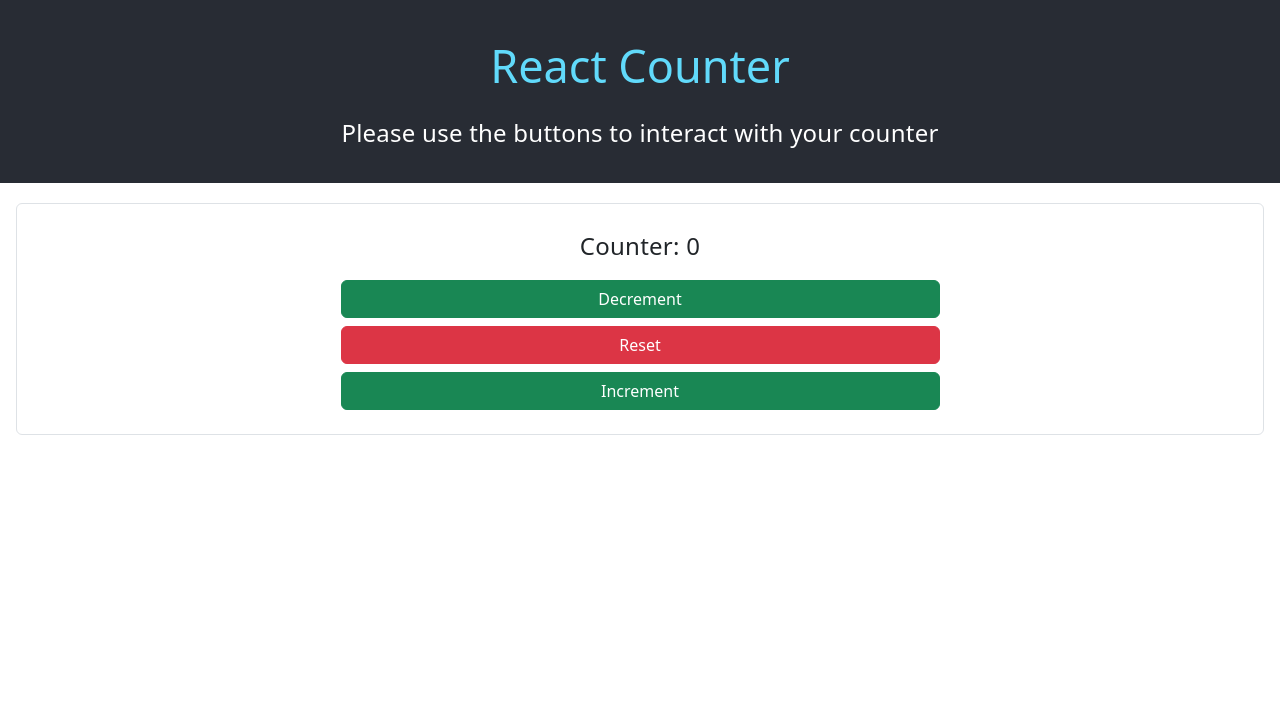
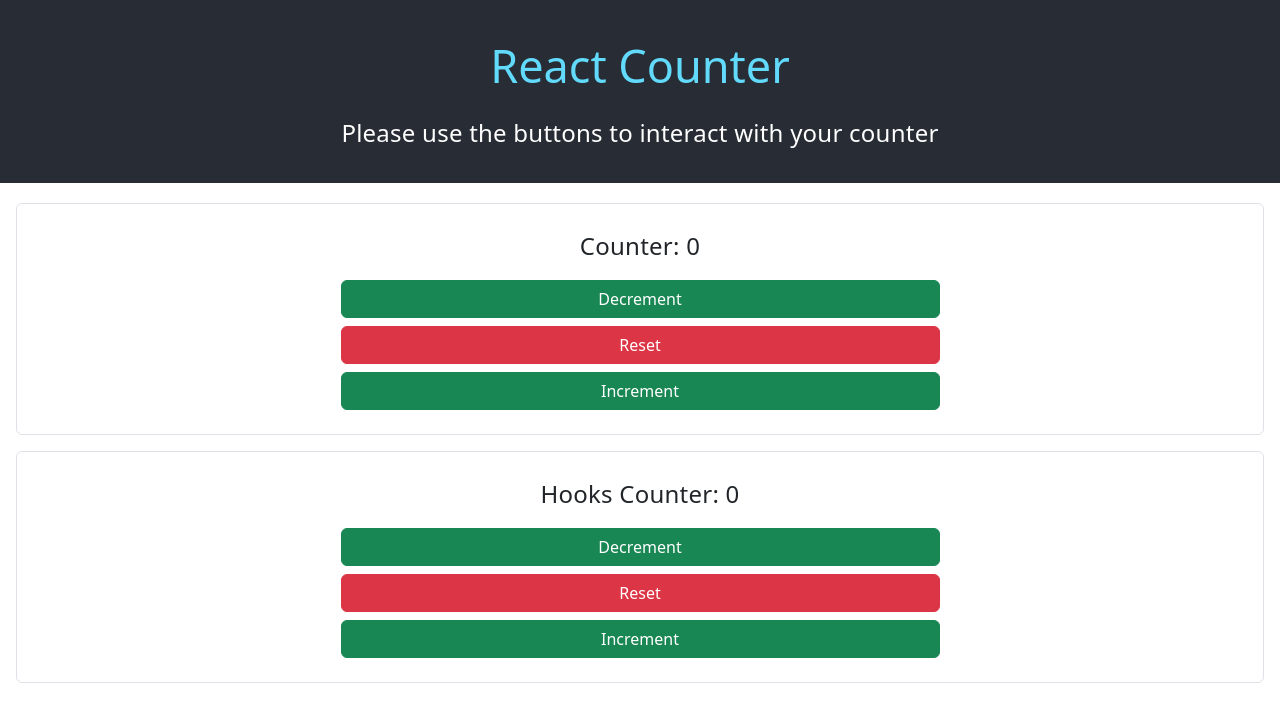
Before and after one commit to surajverma2587/class-based-counter-306, a React (Create React App) app: page / in a window 1280 px wide. Shown: the top 722 px of the page. Built offline with nearby package versions, Linux system fonts and the light colour scheme.

Commit message:
styled hooks counter

```diff
--- a/src/App.js
+++ b/src/App.js
@@ -1,11 +1,16 @@
 import { Banner } from "./components/Banner";
 import { Counter } from "./components/Counter";
+import { HooksCounter } from "./components/HooksCounter";
 
 export const App = () => {
   return (
     <div>
-      <Banner />
+      <Banner
+        title="React Counter"
+        subTitle="Please use the buttons to interact with your counter"
+      />
       <Counter />
+      <HooksCounter />
     </div>
   );
 };
--- a/src/components/Banner.js
+++ b/src/components/Banner.js
@@ -1,10 +1,8 @@
-export const Banner = () => {
+export const Banner = ({ title, subTitle }) => {
   return (
     <div className="jumbotron">
-      <div className="title">React Counter</div>
-      <div className="sub-title">
-        Please use the buttons to interact with your counter
-      </div>
+      <div className="title">{title}</div>
+      <div className="sub-title">{subTitle}</div>
     </div>
   );
 };
--- /dev/null
+++ b/src/components/HooksCounter.js
@@ -0,0 +1,12 @@
+export const HooksCounter = () => {
+  return (
+    <div className="border m-3 p-4 rounded">
+      <div className="sub-title text-center mb-3">Hooks Counter: 0</div>
+      <div className="d-grid gap-2 col-6 mx-auto">
+        <button className="btn btn-success">Decrement</button>
+        <button className="btn btn-danger">Reset</button>
+        <button className="btn btn-success">Increment</button>
+      </div>
+    </div>
+  );
+};
```
